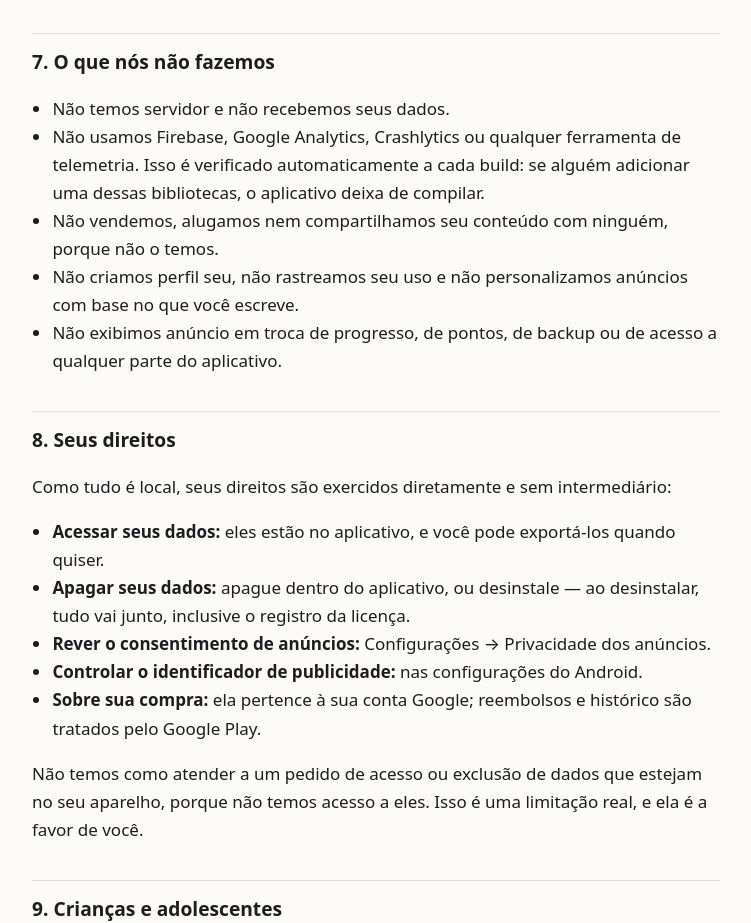
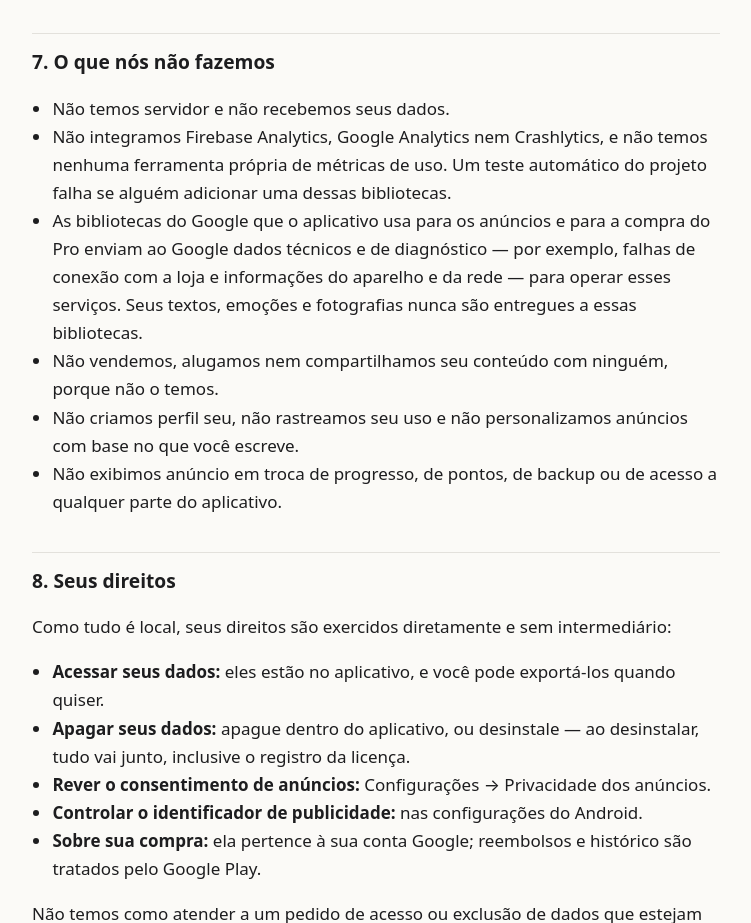
Before and after one commit to klainegabriel-cloud/mybigsave-privacidade, a plain HTML site: page index.html in a window 1280 px wide. Shown: the part 4392-5315 px from the top of the page, without its empty margins (264-1015 px from the left). Drawn offline with Linux system fonts and the light colour scheme.

Commit message:
Corrige a secao 7: as bibliotecas Google de anuncios e compras enviam diagnosticos tecnicos

```diff
--- a/index.html
+++ b/index.html
@@ -158,9 +158,13 @@ a você exatamente o que está sendo escolhido e não dá ao aplicativo acesso a
 <h3>7. O que nós não fazemos</h3>
 <ul>
 <li>Não temos servidor e não recebemos seus dados.</li>
-<li>Não usamos Firebase, Google Analytics, Crashlytics ou qualquer ferramenta de telemetria. Isso é
-verificado automaticamente a cada build: se alguém adicionar uma dessas bibliotecas, o
-aplicativo deixa de compilar.</li>
+<li>Não integramos Firebase Analytics, Google Analytics nem Crashlytics, e não temos nenhuma
+ferramenta própria de métricas de uso. Um teste automático do projeto falha se alguém
+adicionar uma dessas bibliotecas.</li>
+<li>As bibliotecas do Google que o aplicativo usa para os anúncios e para a compra do Pro enviam
+ao Google dados técnicos e de diagnóstico — por exemplo, falhas de conexão com a loja e
+informações do aparelho e da rede — para operar esses serviços. Seus textos, emoções e
+fotografias nunca são entregues a essas bibliotecas.</li>
 <li>Não vendemos, alugamos nem compartilhamos seu conteúdo com ninguém, porque não o temos.</li>
 <li>Não criamos perfil seu, não rastreamos seu uso e não personalizamos anúncios com base no que
 você escreve.</li>
```
